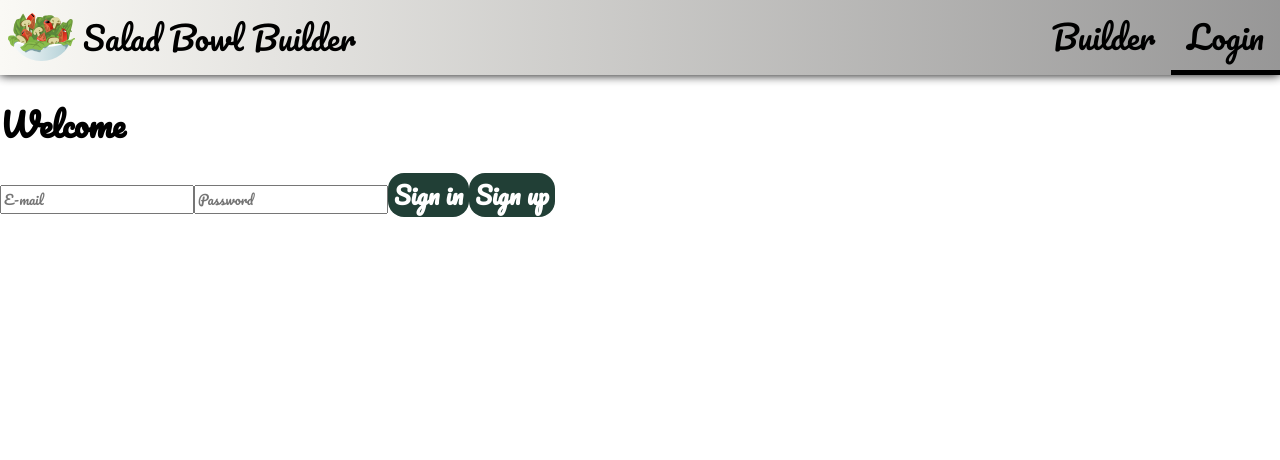
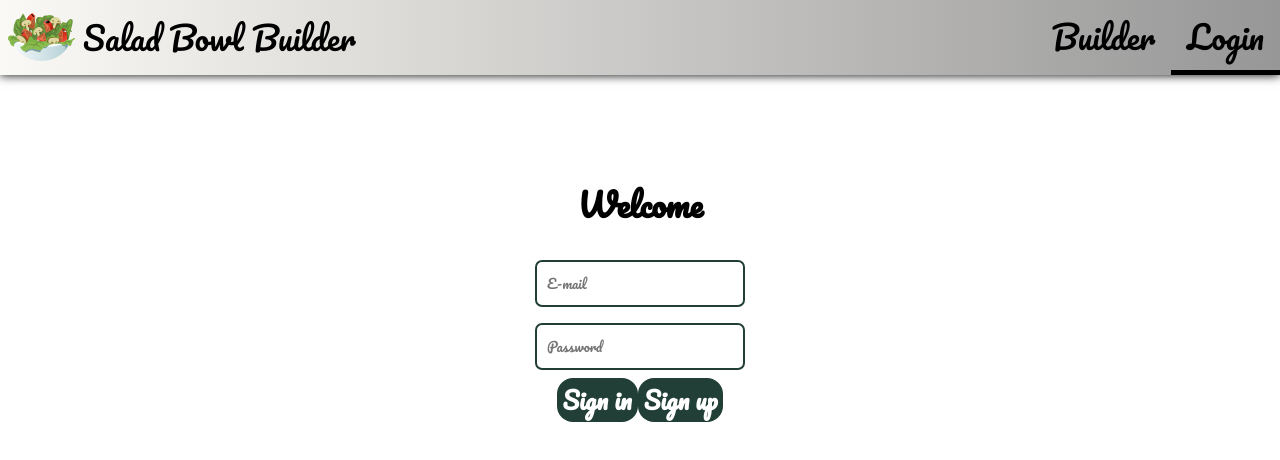
Before and after one commit to Kunduz-Imanalieva/builder, a React (Create React App) app: page /auth in a window 1280 px wide. Shown: the top 460 px of the page. Built offline with nearby package versions, Linux system fonts and the light colour scheme.

Commit message:
Stylized the Login page

```diff
--- a/src/components/Auth/Auth.js
+++ b/src/components/Auth/Auth.js
@@ -9,18 +9,18 @@ import { Redirect, useLocation } from "react-router-dom";
 
 export default withAxios(() => {
   const dispatch = useDispatch();
-  const [ method, setMethod ] = useState("signin");
-  const { loading, error, token } = useSelector(state => state.auth);
+  const [method, setMethod] = useState("signin");
+  const { loading, error, token } = useSelector((state) => state.auth);
   const location = useLocation();
 
   const formSubmitted = (event) => {
     start(dispatch);
 
     const data = new FormData(event.target);
-    auth(dispatch, method, data.get('email'), data.get('password'));
+    auth(dispatch, method, data.get("email"), data.get("password"));
 
     event.preventDefault();
-  }
+  };
 
   let formOutput = "Loading...";
   if (!loading) {
@@ -28,9 +28,21 @@ export default withAxios(() => {
       <form onSubmit={formSubmitted}>
         <h1>Welcome</h1>
         <input type="email" placeholder="E-mail" name="email" required />
-        <input type="password" placeholder="Password" name="password" required minLength="6" />
-        <Button click={() => setMethod('signin')} green>Sign in</Button>
-        <Button click={() => setMethod('signup')} red>Sign up</Button>
+        <input
+          type="password"
+          placeholder="Password"
+          name="password"
+          required
+          minLength="6"
+        />
+        <div className={classes.AuthBtns}>
+          <Button click={() => setMethod("signin")} green>
+            Sign in
+          </Button>
+          <Button click={() => setMethod("signup")} red>
+            Sign up
+          </Button>
+        </div>
       </form>
     );
   }
@@ -40,7 +52,7 @@ export default withAxios(() => {
     errorOutput = <h4 className={classes.error}>{error.message}</h4>;
   }
 
-  const [,redirect] = location.search.split('?');
+  const [, redirect] = location.search.split("?");
   let redirectOutput = null;
   if (token !== null) {
     redirectOutput = <Redirect to={"/" + redirect ? redirect : ""} />;
--- a/src/components/Auth/Auth.module.css
+++ b/src/components/Auth/Auth.module.css
@@ -0,0 +1,15 @@
+.Auth form{
+    display: flex;
+    flex-direction: column;
+    align-items: center;
+    margin-top: 80px;
+  }
+  .Auth h1{
+    margin-bottom: 20px;
+  }
+  .Auth input{
+    margin: 8px 0px;
+    border: 2px solid #213F36;
+    border-radius: 7px;
+    padding: 10px;
+  }
```
